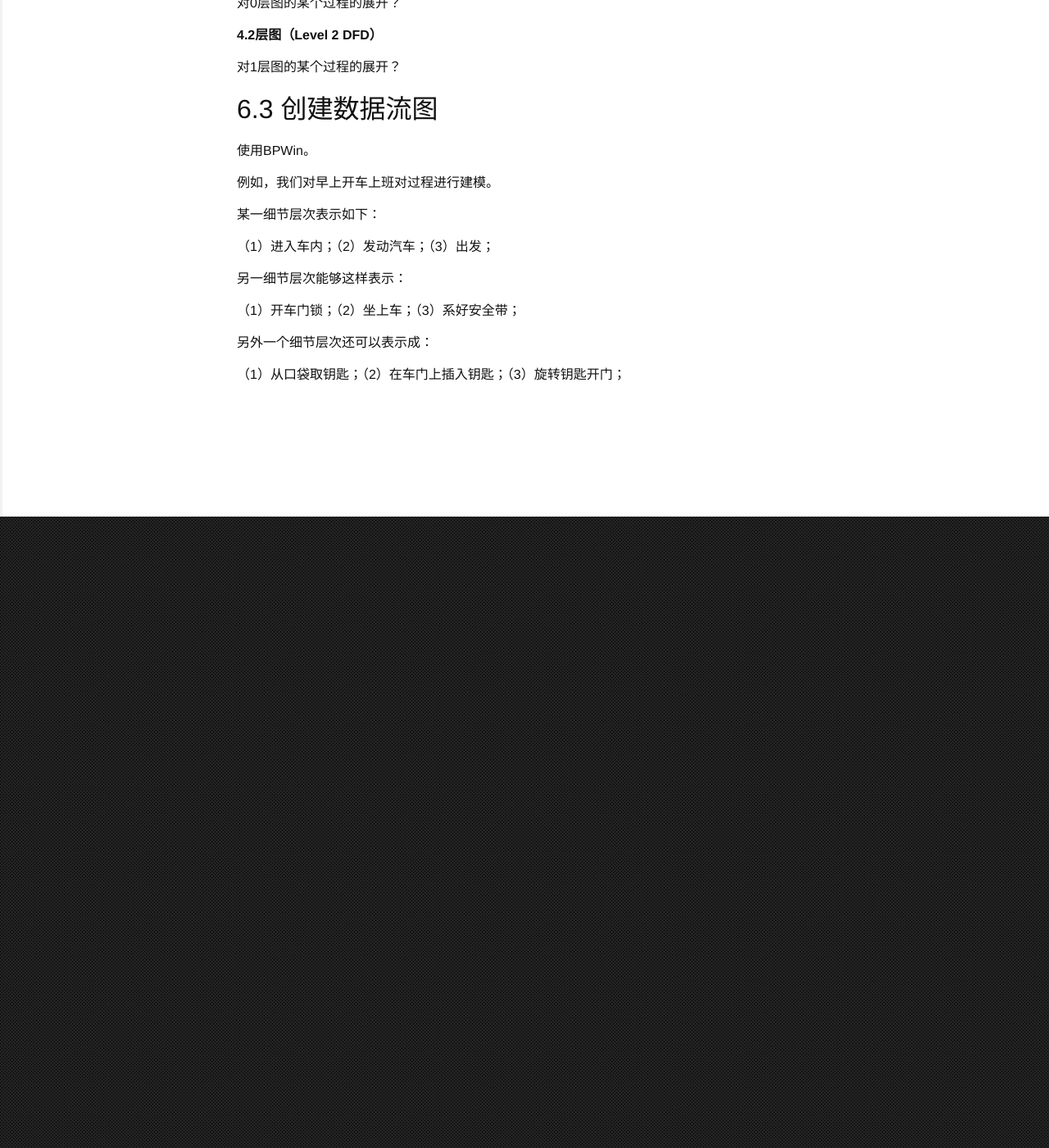
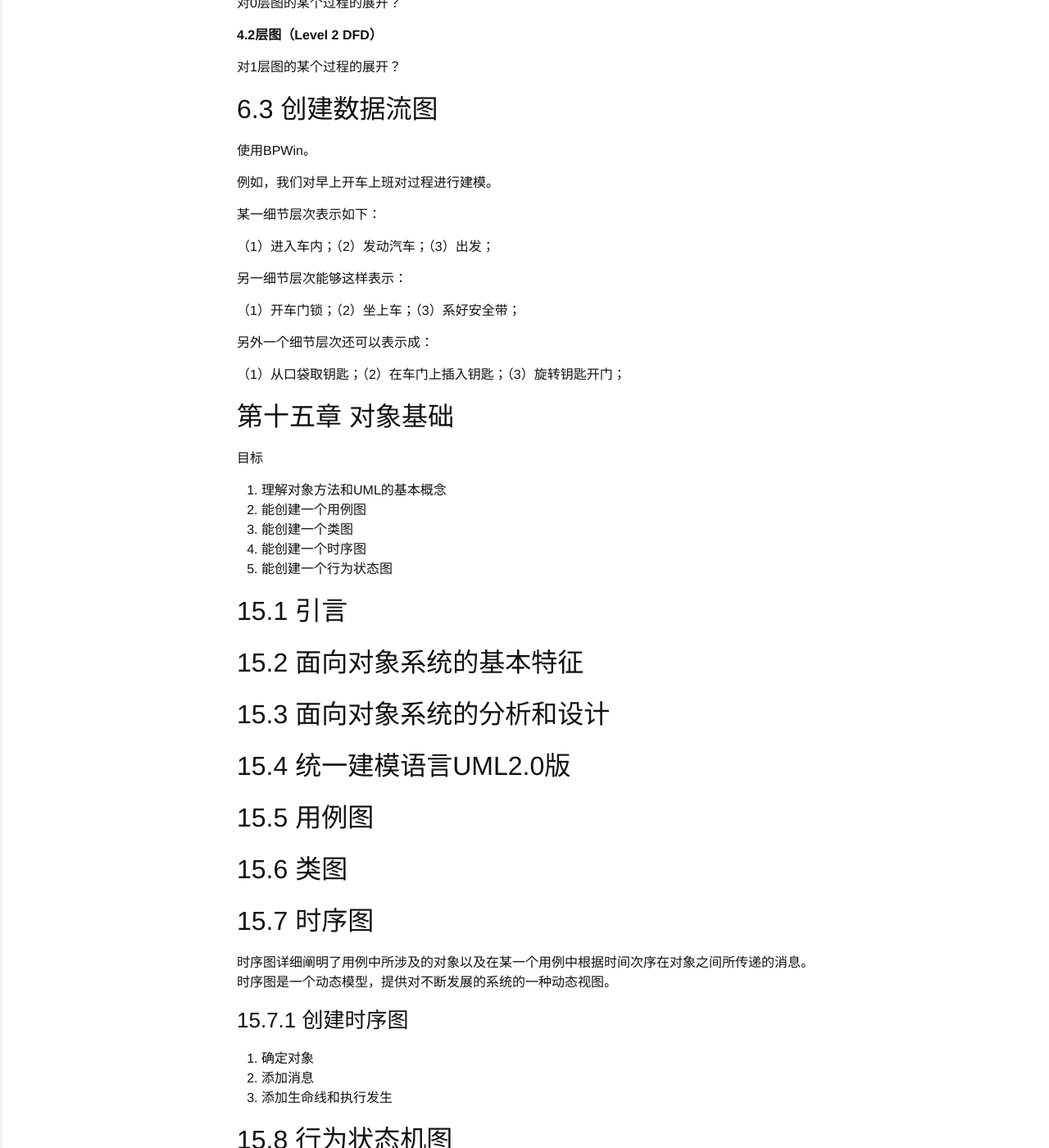
Before and after one commit to wqwljz/killer1994.github.io, a Jekyll site: the page built from _posts/2017-09-18-learn-sad.md, in a window 1280 px wide and 1400 px high, scrolled down 13936 px. Shown: the whole window at 82% size. Built offline with Jekyll 4.4.1, drawn with Linux system fonts in a browser that asks for light colours; some of the changed text lies outside the part shown.

Commit message:
add sad chapter 15

```diff
--- a/_posts/2017-09-18-learn-sad.md
+++ b/_posts/2017-09-18-learn-sad.md
@@ -495,3 +495,50 @@ SDLC是把当前系统(通常叫作as-is system)转换到新系统(通常叫作t
 另外一个细节层次还可以表示成：
 
 （1）从口袋取钥匙；（2）在车门上插入钥匙；（3）旋转钥匙开门；
+
+
+## 第十五章 对象基础
+
+目标
+
+1. 理解对象方法和UML的基本概念
+2. 能创建一个用例图
+3. 能创建一个类图
+4. 能创建一个时序图
+5. 能创建一个行为状态图
+
+## 15.1 引言
+
+## 15.2 面向对象系统的基本特征
+
+## 15.3 面向对象系统的分析和设计
+
+## 15.4 统一建模语言UML2.0版
+
+## 15.5 用例图
+
+## 15.6 类图
+
+## 15.7 时序图
+
+时序图详细阐明了用例中所涉及的对象以及在某一个用例中根据时间次序在对象之间所传递的消息。时序图是一个动态模型，提供对不断发展的系统的一种动态视图。
+
+### 15.7.1 创建时序图
+
+1. 确定对象
+2. 添加消息
+3. 添加生命线和执行发生
+
+## 15.8 行为状态机图
+
+### 15.8.1 行为状态机图的元素
+
+1. 状态
+2. 事件
+
+### 15.8.2 创建行为状态机图
+
+1. 确定状态
+2. 确定转换
+
+## 15.9 小结
```
